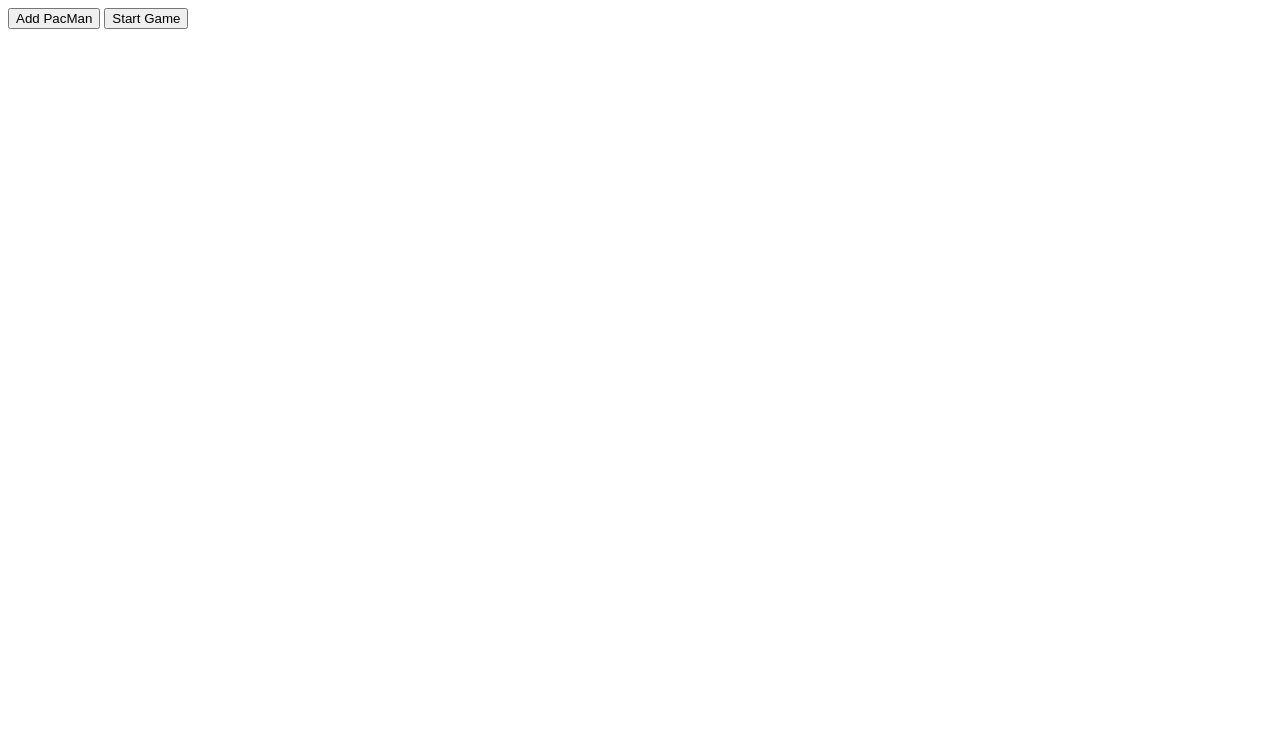
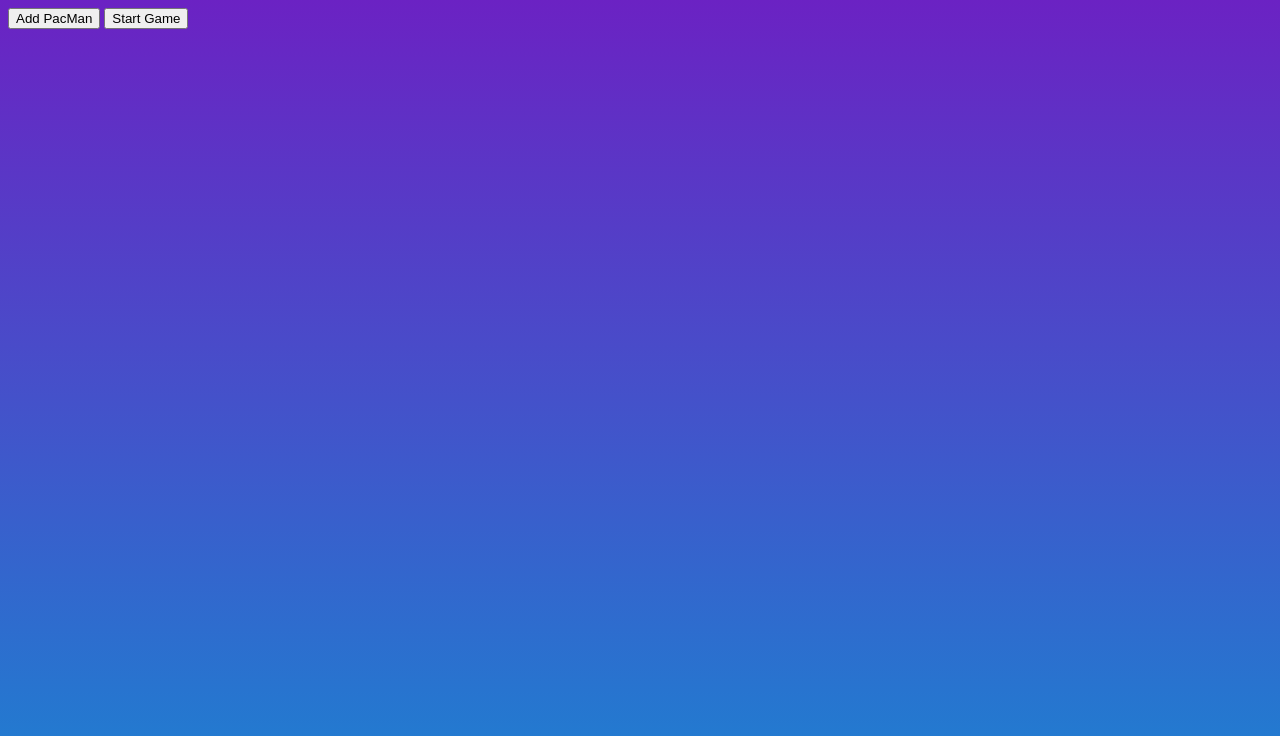
Before and after one commit to laurenguinn/PacMen, a plain HTML site: page index.html in a window 1280 px wide. Drawn offline with Linux system fonts and the light colour scheme.

Commit message:
Update index.html

```diff
--- a/index.html
+++ b/index.html
@@ -5,7 +5,7 @@
     <title>PacMen</title>
 
   </head>
-  <body>
+  <body style="background: linear-gradient(to bottom, #6b22c3, #1d81d1);">
 
     <div id='game'>
         <button onclick='makeOne()' width='200' height='30'>Add PacMan</button>
```
